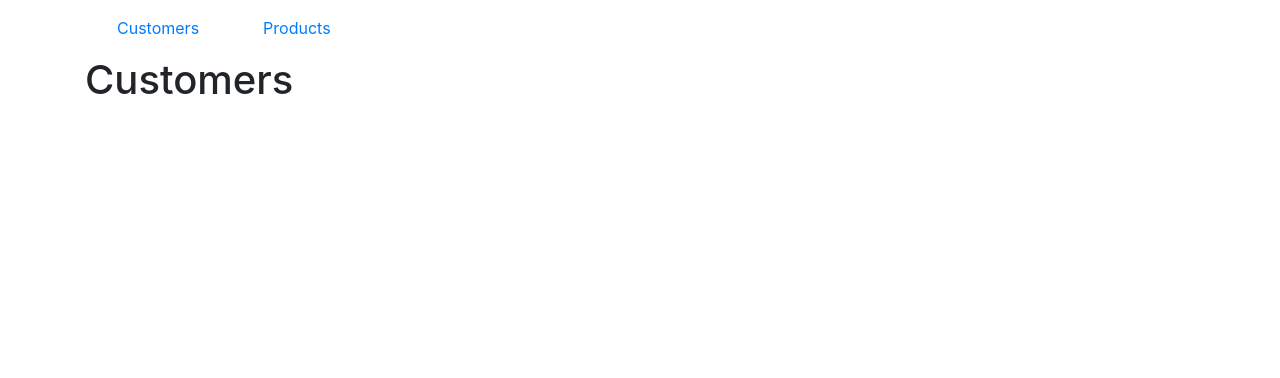
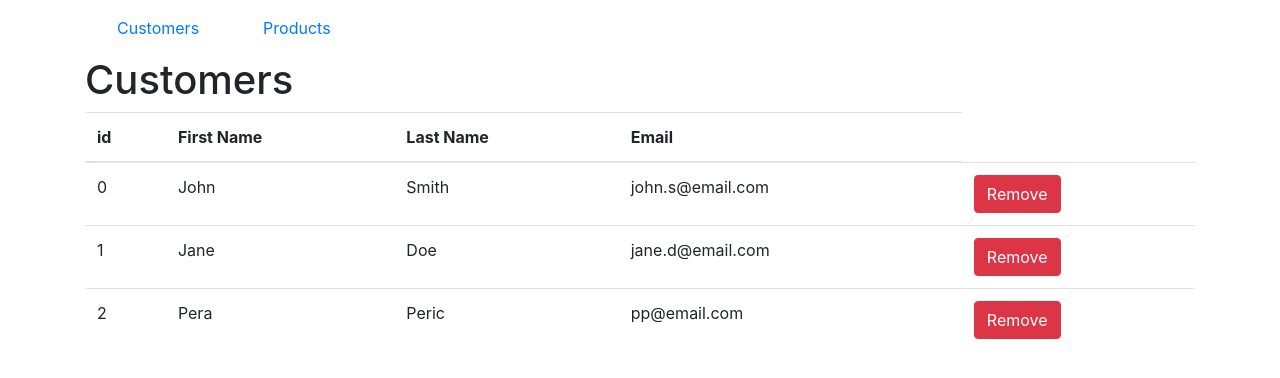
Before and after one commit to adamovicm/vue-store-app, a Vue app: page /customers in a window 1280 px wide. Shown: the top 378 px of the page. Built offline with nearby package versions, Linux system fonts and the light colour scheme.

Commit message:
task 2 done

```diff
--- a/package.json
+++ b/package.json
@@ -30,7 +30,9 @@
       "plugin:vue/essential",
       "eslint:recommended"
     ],
-    "rules": {},
+    "rules": {
+      "no-console": "off"
+    },
     "parserOptions": {
       "parser": "babel-eslint"
     }
--- a/src/components/AppCustomers.vue
+++ b/src/components/AppCustomers.vue
@@ -1,10 +1,50 @@
 <template>
-  <h1>Customers</h1>
+  <div>
+    <h1>Customers</h1>
+
+    <table class="table">
+      <thead>
+        <tr>
+          <th scope="col">id</th>
+          <th scope="col">First Name</th>
+          <th scope="col">Last Name</th>
+          <th scope="col">Email</th>
+        </tr>
+      </thead>
+      <tbody>
+        <tr v-for="(customer, index) in customers" :key="index">
+          <td>{{ customer.id }}</td>
+          <td>{{ customer.firstName }}</td>
+          <td>{{ customer.lastName }}</td>
+          <td>{{ customer.email }}</td>
+          <td>
+            <button
+              class="btn btn-danger"
+              @click.prevent="removeCustomer(index)">Remove</button></td>
+        </tr>
+      </tbody>
+    </table>
+  </div>
+
 </template>
 
 <script>
+import { customers } from '../services/CustomerService.js';
 export default {
-
+  data() {
+    return {
+      customers
+    }
+  },
+  methods: {
+    removeCustomer(index) {
+      if(confirm('Really delete customer '
+        + customers[index].firstName + ' '
+        + customers[index].lastName + '?')) {
+        customers.splice(index, 1);
+      }
+    }
+  }
 }
 </script>
 
--- /dev/null
+++ b/src/services/CustomerService.js
@@ -0,0 +1,20 @@
+export const customers = [
+    {
+        id: 0,
+        firstName: 'John',
+        lastName: 'Smith',
+        email: 'john.s@email.com'
+    },
+    {
+        id: 1,
+        firstName: 'Jane',
+        lastName: 'Doe',
+        email: 'jane.d@email.com'
+    },
+    {
+        id: 2,
+        firstName: 'Pera',
+        lastName: 'Peric',
+        email: 'pp@email.com'
+    }
+]
```
